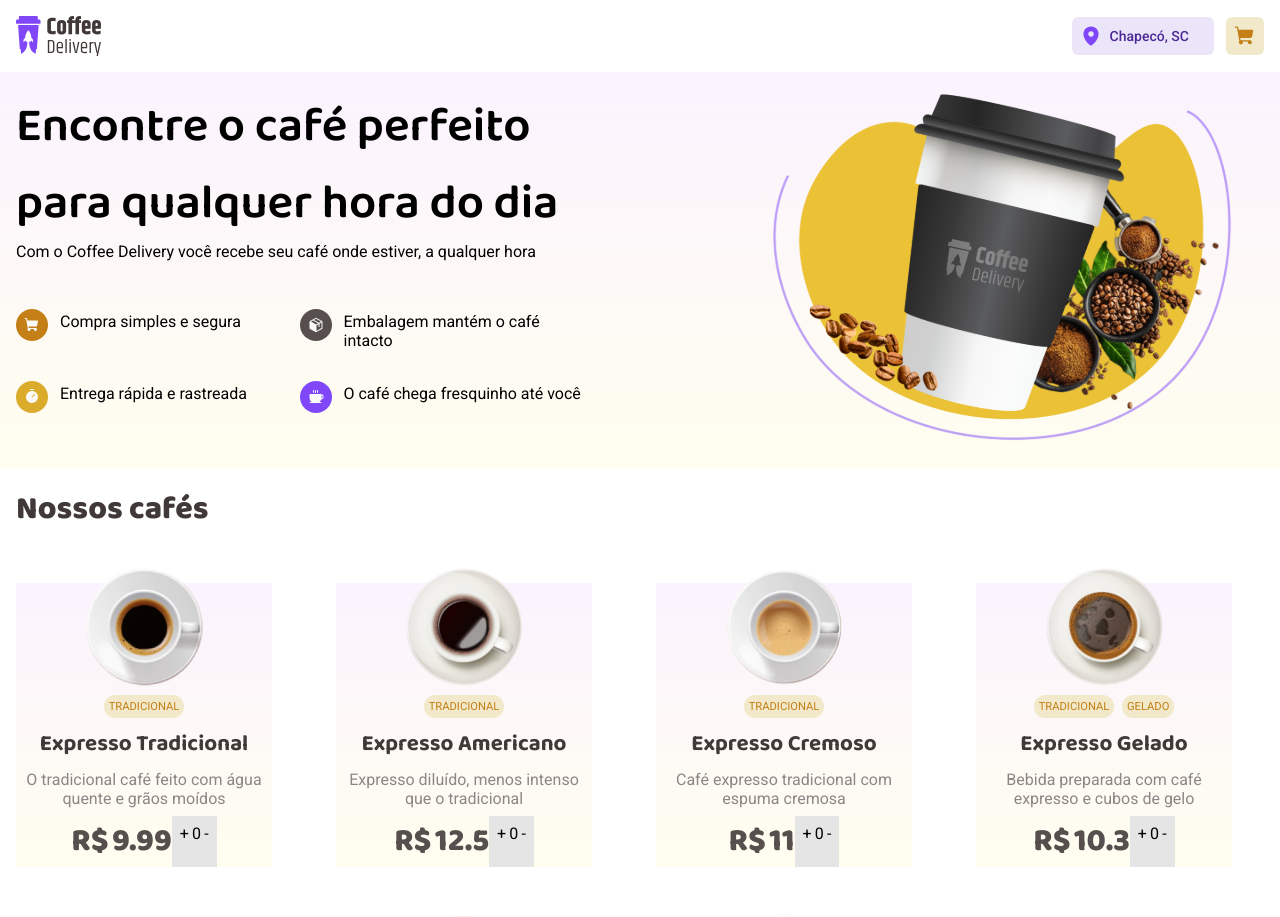
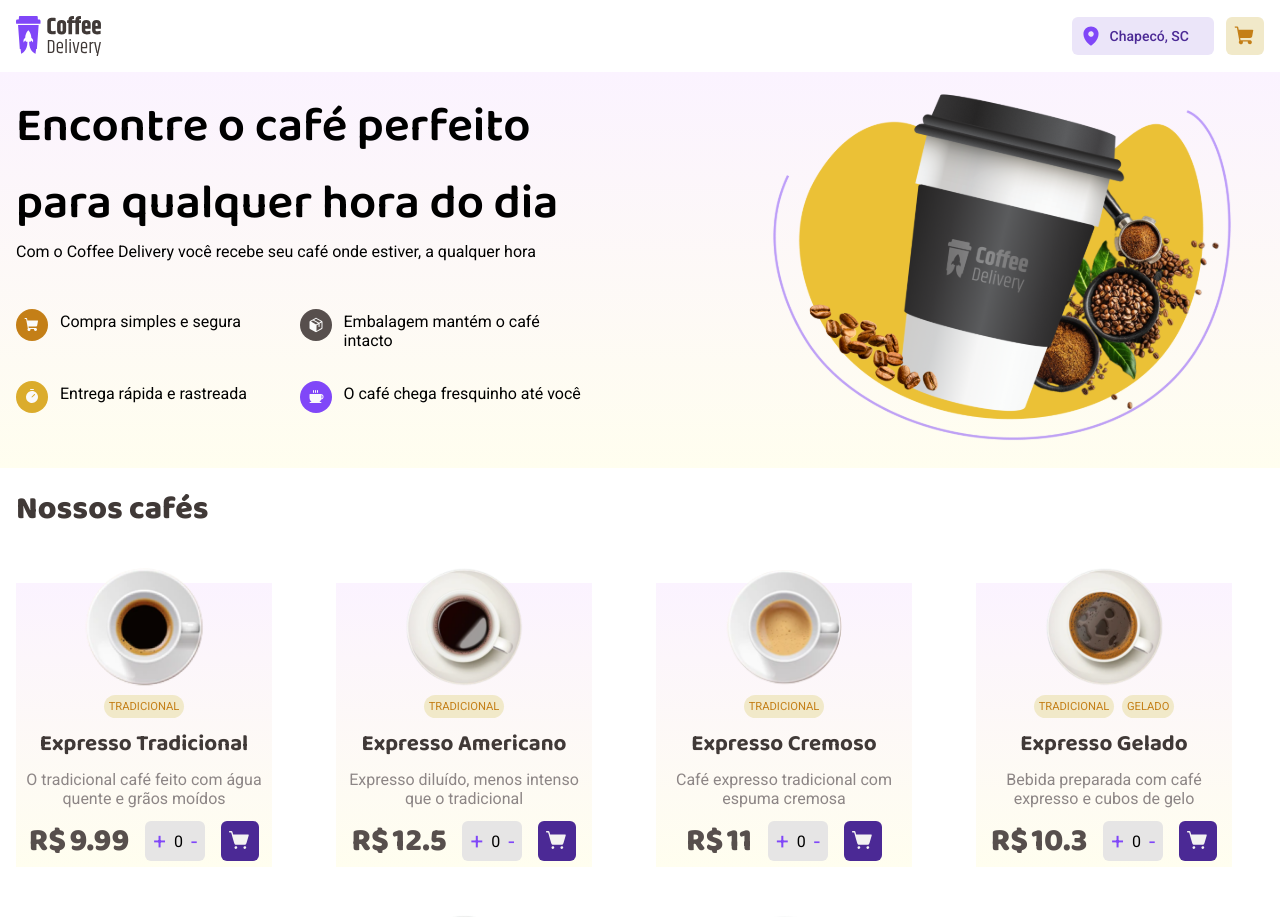
Before and after one commit to paulohenrique19/Treinamento_front, a React (Vite) app in the folder react-com-typescript/4_projeto2/: page / in a window 1280 px wide. Shown: the top 917 px of the page. Built offline with nearby package versions, Linux system fonts and the light colour scheme.

Commit message:
07/02/25

```diff
--- a/react-com-typescript/4_projeto2/src/pages/Home/components/Coffee/index.tsx
+++ b/react-com-typescript/4_projeto2/src/pages/Home/components/Coffee/index.tsx
@@ -6,7 +6,9 @@ import {
     Descricao,
     Separator,
     Preco,
-    AddRemove
+    AddRemove,
+    ConfirmAdd,
+    ShoppingCartSimple
       } from "./styles";
 
 interface CoffeeProps {
@@ -16,6 +18,7 @@ interface CoffeeProps {
 export const Coffee = ({ produto }: CoffeeProps) => {
 
   const [CartItemQuantity, setCartItemQuantity] = useState(0)
+
 
   return (
     <CoffeeContainer>
@@ -39,6 +42,9 @@ export const Coffee = ({ produto }: CoffeeProps) => {
           <p>{CartItemQuantity}</p>
           <p>-</p>
         </AddRemove>
+        <ConfirmAdd>
+          <ShoppingCartSimple />
+        </ConfirmAdd>
       </Separator>
 
     </CoffeeContainer>
--- a/react-com-typescript/4_projeto2/src/pages/Home/components/Coffee/styles.ts
+++ b/react-com-typescript/4_projeto2/src/pages/Home/components/Coffee/styles.ts
@@ -49,12 +49,13 @@ export const Descricao = styled.div`
 
 export const Separator = styled.div`
     display: flex;
-    gap: 0.5;
+    gap: 1rem;
 `
 
 export const Preco = styled.div`
     display: flex;
     gap: 0.2rem;
+
     p {
         font-size: 2rem;
         font-family: "Baloo 2", serif;
@@ -65,9 +66,42 @@ export const Preco = styled.div`
 
 export const AddRemove = styled.div`
     display: flex;
-    gap: 0.2rem;
+    align-items: center;
+    align-self: center;
+    gap: 0.5rem;
     padding: 0.5rem;
+    height: 2.5rem;
+    border-radius: 0.375rem;
 
     background-color: #E6E5E5;
 
+    p:nth-child(1){
+        color: #8047F8;
+        font-size: 1.4rem;
+        cursor: pointer;
+    }
+
+
+    p:nth-child(3){
+        color: #8047F8;
+        font-size: 1.4rem;
+        cursor: pointer;
+    }
 `
+export const ConfirmAdd = styled.button`
+    display: block;
+    justify-content: center;  /* Alinha horizontalmente */
+    align-items: center;      /* Alinha verticalmente */
+    border: none;
+    align-self: center;
+    padding: 0.5rem;
+    height: 2.5rem;
+    background-color: #4B2995;
+    border-radius: 0.375rem;
+`
+
+export const ShoppingCartSimple = styled.img.attrs({
+    src: 'src/assets/images/CoffeeInterface/ShoppingCartSimple.svg',
+})`
+    padding-top: 1rem
+`
```
Also changed, not shown: react-com-typescript/4_projeto2/src/assets/images/CoffeeInterface/ShoppingCartSimple.svg (added).
